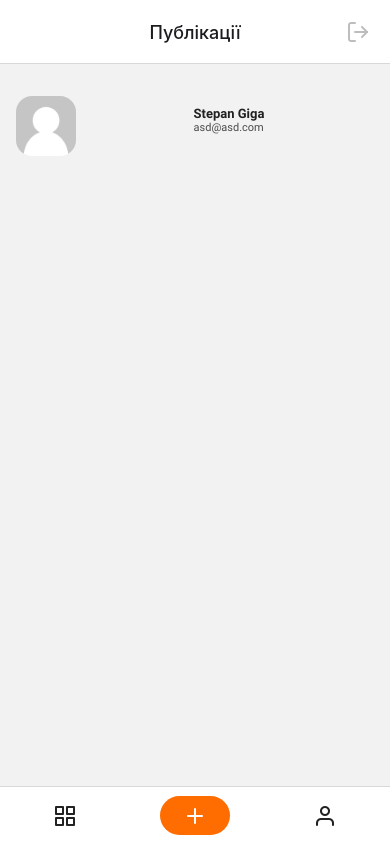
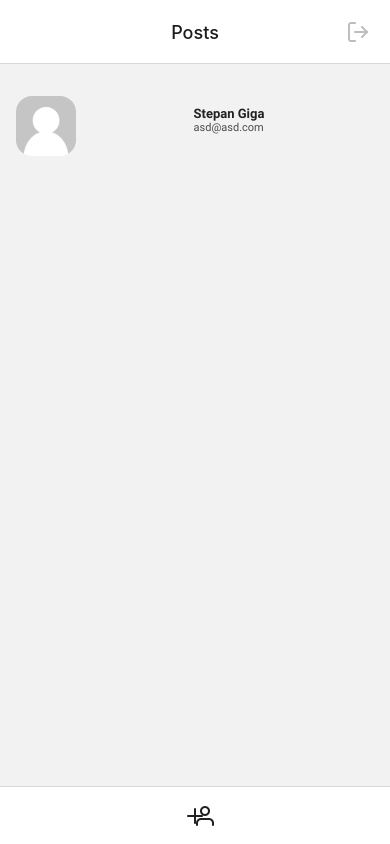
Before and after one commit to gradussus/react_native_app, a React Native app: screen /Login in a window 390 px wide. Built offline with nearby package versions, Linux system fonts and the light colour scheme.

Commit message:
manyyyyyy

```diff
--- a/App.js
+++ b/App.js
@@ -7,6 +7,9 @@ import AppLoading from "expo-app-loading";
 import { NavigationContainer } from "@react-navigation/native";
 
 import { useRoute } from "./router";
+import { Provider } from "react-redux";
+
+import { store } from "./redux/store";
 
 const loadApplication = async () => {
   await Font.loadAsync({
@@ -29,5 +32,9 @@ export default function App() {
     );
   }
 
-  return <NavigationContainer>{routing}</NavigationContainer>;
+  return (
+    <Provider store={store}>
+      <NavigationContainer>{routing}</NavigationContainer>
+    </Provider>
+  );
 }
--- a/package.json
+++ b/package.json
@@ -14,6 +14,7 @@
     "@react-navigation/bottom-tabs": "^6.5.7",
     "@react-navigation/native": "^6.1.6",
     "@react-navigation/stack": "^6.3.16",
+    "@reduxjs/toolkit": "^1.9.5",
     "expo": "~48.0.6",
     "expo-app-loading": "^2.1.1",
     "expo-font": "^11.1.1",
@@ -22,7 +23,8 @@
     "react-native": "0.71.3",
     "react-native-gesture-handler": "^2.9.0",
     "react-native-safe-area-context": "^4.5.1",
-    "react-native-screens": "^3.20.0"
+    "react-native-screens": "^3.20.0",
+    "react-redux": "^8.0.5"
   },
   "devDependencies": {
     "@babel/core": "^7.20.0"
--- /dev/null
+++ b/redux/Auth/authSlice.js
@@ -0,0 +1,19 @@
+import { createSlice } from "@reduxjs/toolkit";
+
+const authSlice = createSlice({
+  name: "auth",
+  initialState: {
+    isAuth: false,
+  },
+  reducers: {
+    signIn(state, action) {
+      state.isAuth = true;
+      console.log(state);
+    },
+    // signOut: () => ({
+    //   isAuth: false,
+    // }),
+  },
+});
+export const { signIn } = authSlice.actions;
+export const authReducer = authSlice.reducer;
--- /dev/null
+++ b/redux/store.js
@@ -0,0 +1,13 @@
+import { configureStore } from "@reduxjs/toolkit";
+
+import { authReducer } from "./Auth/authSlice";
+
+// const rootReducer = combineReducers({
+//   [authSlice.name]: authSlice.reducer,
+// });
+
+export const store = configureStore({
+  reducer: {
+    auth: authReducer,
+  },
+});
--- a/router.js
+++ b/router.js
@@ -1,19 +1,12 @@
 import React from "react";
 
 import { createStackNavigator } from "@react-navigation/stack";
-import { createBottomTabNavigator } from "@react-navigation/bottom-tabs";
 
 const AuthStack = createStackNavigator();
-const MainTab = createBottomTabNavigator();
 
 import LoginScreen from "./screens/auth/LoginScreen";
 import RegisterScreen from "./screens/auth/RegisterScreen";
-import PostsScreen from "./screens/main/PostsScreen";
-import CreateScreen from "./screens/main/CreateScreen";
-import ProfileScreen from "./screens/main/ProfileScreenn";
-
-import { Feather } from "@expo/vector-icons";
-import { View } from "react-native";
+import Home from "./screens/main/Home";
 
 export const useRoute = (isAuth) => {
   if (!isAuth) {
@@ -23,74 +16,19 @@ export const useRoute = (isAuth) => {
           options={{
             headerShown: false,
           }}
-          name="Реєстрація"
+          name="Register"
           component={RegisterScreen}
         />
         <AuthStack.Screen
           options={{
             headerShown: false,
           }}
-          name="Логін"
+          name="Login"
           component={LoginScreen}
         />
       </AuthStack.Navigator>
     );
   } else {
-    return (
-      <MainTab.Navigator
-        screenOptions={{
-          tabBarShowLabel: false,
-          tabBarStyle: {
-            height: 58,
-          },
-          headerTitleAlign: "center",
-        }}
-      >
-        <MainTab.Screen
-          name="Публікації"
-          component={PostsScreen}
-          options={{
-            tabBarIcon: ({ focused, size, color }) => (
-              <Feather name="grid" size={24} color="#212121" />
-            ),
-            headerRight: () => (
-              <View style={{ marginRight: 20 }}>
-                <Feather name="log-out" size={24} color="#BDBDBD" />
-              </View>
-            ),
-          }}
-        />
-        <MainTab.Screen
-          name="Створити публікацію"
-          component={CreateScreen}
-          options={{
-            tabBarIcon: ({ focused, size, color }) => (
-              <Feather name="plus" size={24} color="#fff" />
-            ),
-            headerLeft: () => (
-              <View style={{ marginLeft: 20 }}>
-                <Feather name="arrow-left" size={24} color="#212121" />
-              </View>
-            ),
-            tabBarIconStyle: {
-              backgroundColor: "#FF6C00",
-              width: 70,
-              borderRadius: 20,
-              marginTop: 9,
-              marginBottom: 9,
-            },
-          }}
-        />
-        <MainTab.Screen
-          name="Профіль"
-          component={ProfileScreen}
-          options={{
-            tabBarIcon: ({ focused, size, color }) => (
-              <Feather name="user" size={24} color="#212121" />
-            ),
-          }}
-        />
-      </MainTab.Navigator>
-    );
+    return <Home></Home>;
   }
 };
--- a/screens/auth/LoginScreen.js
+++ b/screens/auth/LoginScreen.js
@@ -4,7 +4,6 @@ import {
   Text,
   View,
   ImageBackground,
-  Image,
   TextInput,
   TouchableOpacity,
   KeyboardAvoidingView,
@@ -12,7 +11,6 @@ import {
   TouchableWithoutFeedback,
   Keyboard,
 } from "react-native";
-import { AntDesign } from "@expo/vector-icons";
 
 const initialState = {
   email: "",
--- /dev/null
+++ b/screens/main/Home.js
@@ -0,0 +1,87 @@
+import React from "react";
+import { View } from "react-native";
+import { Feather } from "@expo/vector-icons";
+import { createBottomTabNavigator } from "@react-navigation/bottom-tabs";
+
+import { useSelector, useDispatch } from "react-redux";
+import { signIn } from "../../redux/Auth/authSlice";
+
+const MainTab = createBottomTabNavigator();
+
+import PostsScreen from "./PostsScreen";
+import CreateScreen from "./CreateScreen";
+import ProfileScreen from "./ProfileScreen";
+
+export default function Home() {
+  const aaa = useSelector((state) => state.auth.isAuth);
+  const dispatch = useDispatch();
+  const asd = () => dispatch(signIn());
+  return (
+    <MainTab.Navigator
+      screenOptions={{
+        tabBarShowLabel: false,
+        tabBarActiveBackgroundColor: "#FF6C00",
+        tabBarActiveTintColor: "#fff",
+        tabBarInactiveTintColor: "#212121",
+        tabBarStyle: {
+          width: "auto",
+          height: 58,
+          alignItems: "center",
+        },
+
+        tabBarItemStyle: {
+          borderRadius: 20,
+          margin: 5,
+          maxWidth: 70,
+          minHeight: 40,
+        },
+        tabBarShowLabel: false,
+        headerTitleAlign: "center",
+      }}
+    >
+      <MainTab.Screen
+        name="Posts"
+        component={PostsScreen}
+        options={{
+          tabBarIcon: ({ focused, size, color }) => (
+            <Feather name="grid" size={24} color={color} />
+          ),
+          headerRight: () => (
+            <View style={{ marginRight: 20 }}>
+              <Feather name="log-out" size={24} color="#BDBDBD" />
+            </View>
+          ),
+        }}
+      />
+      <MainTab.Screen
+        name="Create"
+        component={CreateScreen}
+        options={{
+          tabBarIcon: ({ focused, size, color }) => (
+            <Feather name="plus" size={24} color={color} />
+          ),
+          headerLeft: () => (
+            <View style={{ marginLeft: 20 }}>
+              <Feather
+                onPress={asd}
+                // onPress={() => navigation.navigate("Posts")}
+                name="arrow-left"
+                size={24}
+                color="#212121"
+              />
+            </View>
+          ),
+        }}
+      />
+      <MainTab.Screen
+        name="Profile"
+        component={ProfileScreen}
+        options={{
+          tabBarIcon: ({ focused, size, color }) => (
+            <Feather name="user" size={24} color={color} />
+          ),
+        }}
+      />
+    </MainTab.Navigator>
+  );
+}
```
Also changed, not shown: screens/main/ProfileScreen.js (renamed from screens/main/ProfileScreenn.js), 1 other file (tests, documents, lock files or other folders).
